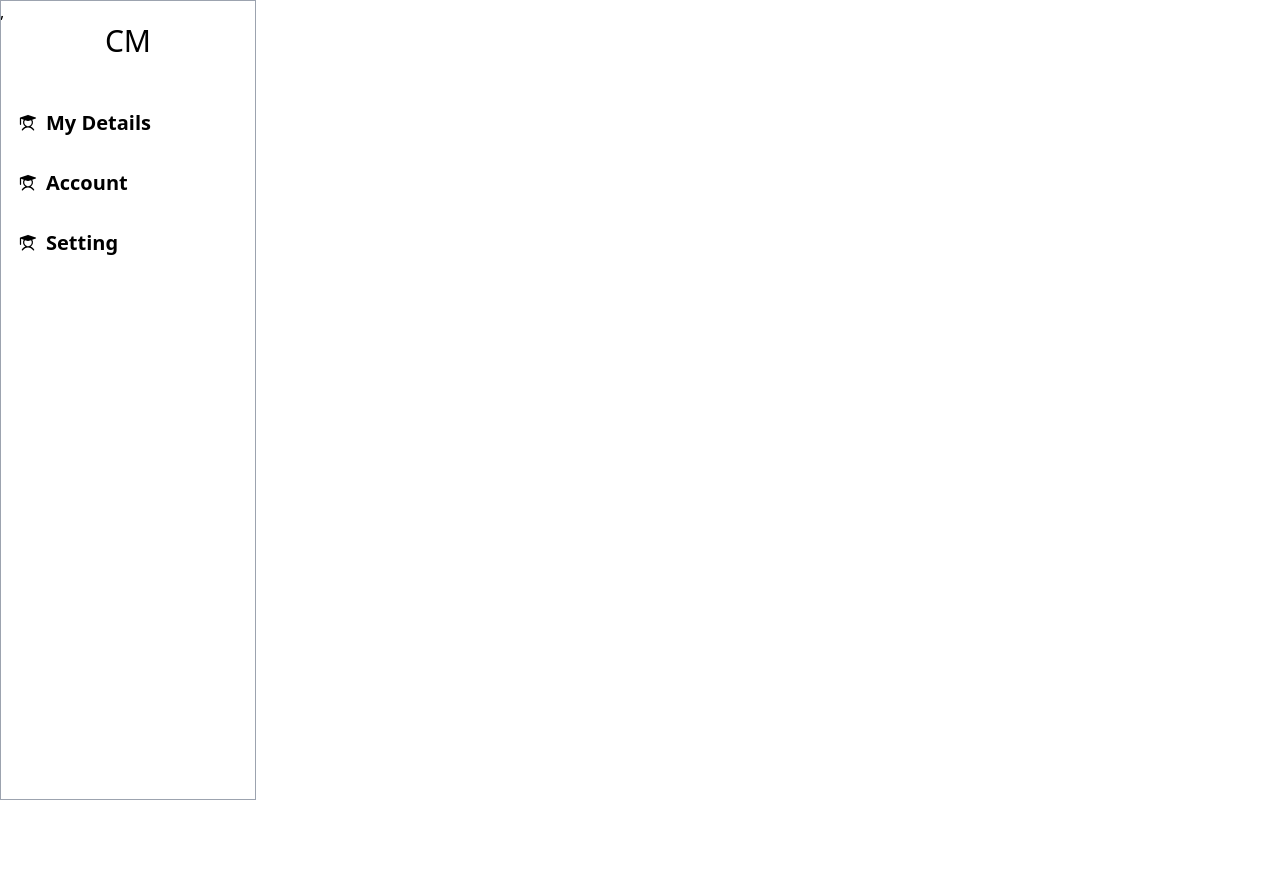
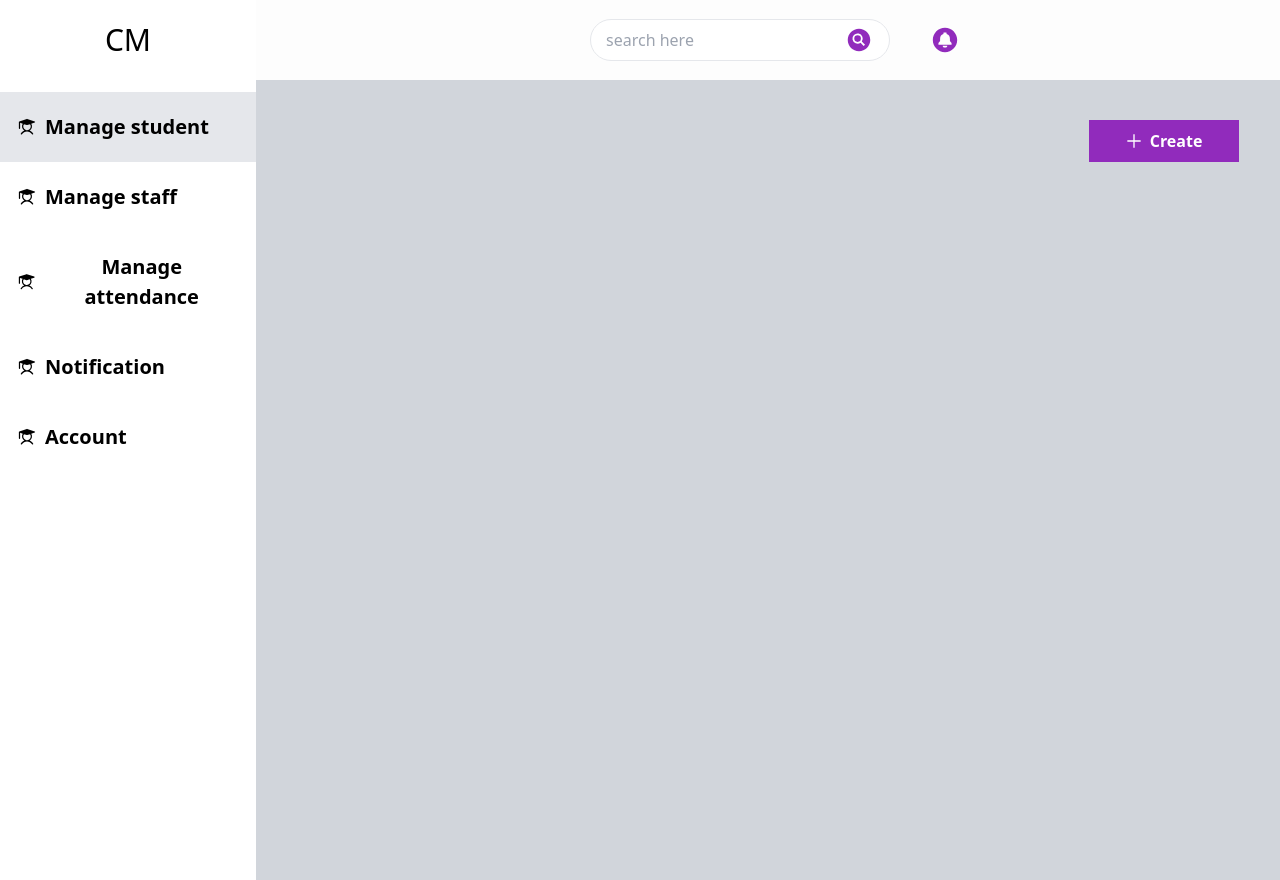
Before and after one commit to BALASANTHOSH01/Student_Alert_Client, a React (Vite) app: page /dashboard/manage-student in a window 1280 px wide. Before the commit the page ends 800 px from the top, so only its background shows below. Built offline with nearby package versions, Linux system fonts and the light colour scheme.

Commit message:
manage student section updation

```diff
--- a/src/components/Dashboard/DashboardNavBar.tsx
+++ b/src/components/Dashboard/DashboardNavBar.tsx
@@ -1,9 +1,24 @@
-import React from 'react'
+import { IoSearchCircleSharp as SearchIcon } from "react-icons/io5";
+import { IoNotificationsCircleSharp as NotificationIcon} from "react-icons/io5";
+import {motion} from "framer-motion";
 
 const DashboardNavBar = () => {
   return (
     <div>
-        <div>
+        <div className='w-screen overflow-hidden fixed top-0 left-0 flex flex-row items-center justify-end gap-10 px-[25%] py-[1%] z-30 h-[10vh] backdrop-blur-lg bg-gray-300/5'>
+
+          {/** Search bar */}
+          <div className=" w-[300px] rounded-[25px] bg-white border px-[15px] py-[5px] flex flex-row items-center ">
+            <input type='text' className='w-[95%] bg-white outline-none border-none' placeholder='search here'/>
+            <motion.div whileTap={{scale:0.7}}>
+            <SearchIcon className=" text-[30px] cursor-pointer text-[--primary-purpel]"/>
+            </motion.div>
+          </div>
+
+          {/** Notification */}
+          <motion.div whileTap={{scale:0.7}} className=" text-[30px] cursor-pointer text-[--primary-purpel] ">
+            <NotificationIcon/>
+          </motion.div>
 
         </div>
     </div>
--- a/src/components/Dashboard/DashboardSideBar.tsx
+++ b/src/components/Dashboard/DashboardSideBar.tsx
@@ -9,7 +9,7 @@ const DashboardSideBar = () => {
 
     return (
         <div>
-            <div className=' fixed top-0 left-0 h-full w-[20%] border border-gray-400 text-center'>
+            <div className=' fixed top-0 left-0 h-full w-[20%] text-center z-50 bg-white'>
 
                 {/**Logo */}
                 <p className=" text-[30px] py-[17px]">CM</p>
@@ -20,10 +20,10 @@ const DashboardSideBar = () => {
                         user.type === "institute" && (
                             <>
 
-                                <DashboardSideBarElement Icon={<StudentIcon />} title="Manage student" link={"manage-student"} />
-                                <DashboardSideBarElement Icon={<StudentIcon />} title="Manage staff" link={"manage-staff"} />
-                                <DashboardSideBarElement Icon={<StudentIcon />} title="Manage attendance" link={"manage-attendance"} />
-                                <DashboardSideBarElement Icon={<StudentIcon />} title="Notification" link={"notifications"} />
+                                <DashboardSideBarElement Icon={<StudentIcon />} title="Manage student" link={"/dashboard/manage-student"} />
+                                <DashboardSideBarElement Icon={<StudentIcon />} title="Manage staff" link={"/dashboard/manage-staff"} />
+                                <DashboardSideBarElement Icon={<StudentIcon />} title="Manage attendance" link={"/dashboard/manage-attendance"} />
+                                <DashboardSideBarElement Icon={<StudentIcon />} title="Notification" link={"/dashboard/notifications"} />
                             </>
                         )
                     }
@@ -31,8 +31,8 @@ const DashboardSideBar = () => {
                     {
                         user.type === "staff" && (
                             <>
-                                <DashboardSideBarElement Icon={<StudentIcon />} title="Manage student" link={"manage-student"} />
-                                <DashboardSideBarElement Icon={<StudentIcon />} title="Manage attendance" link={"manage-attendance"} />
+                                <DashboardSideBarElement Icon={<StudentIcon />} title="Manage student" link={"/dashboard/manage-student"} />
+                                <DashboardSideBarElement Icon={<StudentIcon />} title="Manage attendance" link={"/dashboard/manage-attendance"} />
                             </>
                         )
                     }
@@ -40,14 +40,12 @@ const DashboardSideBar = () => {
                     {
                         user.type === "student" && (
                             <>
-
-                                <DashboardSideBarElement Icon={<StudentIcon />} title="My Details" link={"my-details"} />
                             </>
                         )
                     }
 
-                    <DashboardSideBarElement Icon={<StudentIcon />} title="Account" link={"account"} />
-                    <DashboardSideBarElement Icon={<StudentIcon />} title="Setting" link={"setting"} />
+                    <DashboardSideBarElement Icon={<StudentIcon />} title="Account" link={"/dashboard/account"} />
+                    {/* <DashboardSideBarElement Icon={<StudentIcon />} title="Setting" link={"/dashboard/setting"} /> */}
                 </div>
 
             </div>
--- a/src/components/Dashboard/DashboardSideBarElement.tsx
+++ b/src/components/Dashboard/DashboardSideBarElement.tsx
@@ -1,5 +1,5 @@
 import React from 'react'
-import { Link } from 'react-router-dom';
+import { Link, useLocation } from 'react-router-dom';
 
 interface DashboardSideBarElementType {
     title:string;
@@ -8,8 +8,10 @@ interface DashboardSideBarElementType {
 }
 
 const DashboardSideBarElement:React.FC<DashboardSideBarElementType> = ({title,Icon,link}) => {
+  const location = useLocation();
+
   return (
-    <Link to={link} className=' px-[17px] py-[15px] font-semibold text-[20px] hover:bg-gray-200 cursor-pointer flex flex-row items-center gap-2'>
+    <Link to={link} className={` px-[17px] py-[20px] font-semibold text-[20px] hover:bg-gray-200 cursor-pointer flex flex-row items-center gap-2 ${location.pathname === link && `bg-gray-200`}`}>
         {Icon}
         <h1>{title}</h1>
     </Link>
--- /dev/null
+++ b/src/components/ManageStudent/CreationForm.tsx
@@ -0,0 +1,18 @@
+import React from 'react'
+import {FormInput,Button} from "../ReusableComponents/index.ts";
+import { RiAddLargeLine as AddIcon } from "react-icons/ri";
+
+const CreationForm = () => {
+  return (
+    <div className=' px-[2%] py-[2%] w-[600px] text-center fixed top-[20%] left-[40%] bg-white mx-auto'>
+        <p>Student Details</p>
+        <FormInput type='text' placeholder='Student Name' name='Name'/>
+        <FormInput type='email' placeholder='Student Email' name='Email'/>
+        <FormInput type='text' placeholder='Student Department' name='Department'/>
+        <FormInput type='text' placeholder='Student PhoneNumber' name='PhoneNumber'/>
+        <Button text='Create' icon={<AddIcon/>} width="w-[95%]" />
+    </div>
+  )
+}
+
+export default CreationForm;
--- a/src/components/ManageStudent/ManageStudent.tsx
+++ b/src/components/ManageStudent/ManageStudent.tsx
@@ -1,8 +1,22 @@
-import React from 'react'
+import { useState } from "react";
+import { Button } from "../ReusableComponents/index.ts";
+import { RiAddLargeLine as AddIcon } from "react-icons/ri";
+import {CreationForm} from "./index.ts";
 
 const ManageStudent = () => {
+  const [createStudent,setCreateStudent]=useState<boolean>(false);
+
   return (
-    <div>ManageStudent</div>
+    <div className="">
+      <div className="top-[5%] absolute right-[4%]" onClick={()=>setCreateStudent((prev)=>!prev)}>
+        <Button text="Create" icon={<AddIcon/>} width="w-[150px]" />
+      </div>
+
+      {
+        createStudent && <CreationForm/>
+      }
+
+    </div>
   )
 }
 
--- a/src/components/ManageStudent/index.ts
+++ b/src/components/ManageStudent/index.ts
@@ -1,3 +1,4 @@
 import ManageStudent from "./ManageStudent";
+import CreationForm from "./CreationForm";
 
-export {ManageStudent}
+export {ManageStudent,CreationForm}
--- /dev/null
+++ b/src/components/ReusableComponents/Button.tsx
@@ -0,0 +1,19 @@
+import React from "react";
+import {motion} from "framer-motion";
+
+interface ButtonTypes{
+    text:string;
+    icon:React.ReactNode;
+    width:string
+}
+
+const Button:React.FC<ButtonTypes> = ({text,icon,width}) => {
+  return (
+        <motion.div whileTap={{scale:0.8}} className={`${width} flex flex-row items-center justify-center gap-2 px-[12px] py-[9px] text-white bg-[--primary-purpel] font-semibold cursor-pointer`}>
+            {icon}
+            <p>{text}</p>
+        </motion.div>
+  )
+}
+
+export default Button
--- /dev/null
+++ b/src/components/ReusableComponents/FormInput.tsx
@@ -0,0 +1,20 @@
+import React from 'react'
+
+interface FormInputProps {
+    type:string;
+    placeholder:string;
+    name:string
+}
+
+const FormInput:React.FC<FormInputProps> = ({type,placeholder,name}) => {
+  return (
+    <div>
+        <div  className=' flex flex-col gap-1 items-start my-[2%] '>
+            <label htmlFor={name}>{name} :</label>
+            <input type={type} placeholder={placeholder} id={name} name={name} className=' w-[95%] outline-none border border-gray-400 px-[12px] py-[8px]'/>
+        </div>
+    </div>
+  )
+}
+
+export default FormInput
--- /dev/null
+++ b/src/components/ReusableComponents/index.ts
@@ -0,0 +1,4 @@
+import Button from "./Button";
+import FormInput from "./FormInput";
+
+export {Button,FormInput}
--- a/src/features/user/userSlice.ts
+++ b/src/features/user/userSlice.ts
@@ -8,7 +8,7 @@ export interface UserState {
 
 const initialState: UserState = {
     currentUser: null,
-    type:"student"
+    type:"institute"
 }
 
 const userSlice = createSlice({
--- a/src/main.tsx
+++ b/src/main.tsx
@@ -34,7 +34,7 @@ const router = createBrowserRouter([
     element: <LoginForm />
   },
   {
-    path: "/dashboard/manage-student",
+    path: "/dashboard",
     element: <DashboardScreen />,
     children: [
       {
--- a/src/pages/DashboardScreen.tsx
+++ b/src/pages/DashboardScreen.tsx
@@ -1,15 +1,18 @@
 import { Outlet } from 'react-router-dom';
-import { DashboardSideBar } from '../components/Dashboard/index.ts';
+import { DashboardSideBar,DashboardNavBar } from '../components/Dashboard/index.ts';
 
 const DashboardScreen = () => {
   return (
     <div>
       <div>
-        <div className=" flex flex-row items-center relative">
+        <div className=" flex flex-row items-center">
             {/**Dashboard SideBar */}
             <DashboardSideBar/>
-            <div className=' w-[80%] absolute right-0 top-0'>
+            <div className=' flex flex-col'>
+              <DashboardNavBar/>
+              <div className='w-[80%] absolute right-0 bg-gray-300 top-[10vh] h-full'>
                 <Outlet/>
+              </div>
             </div>
         </div>
     </div>
```
